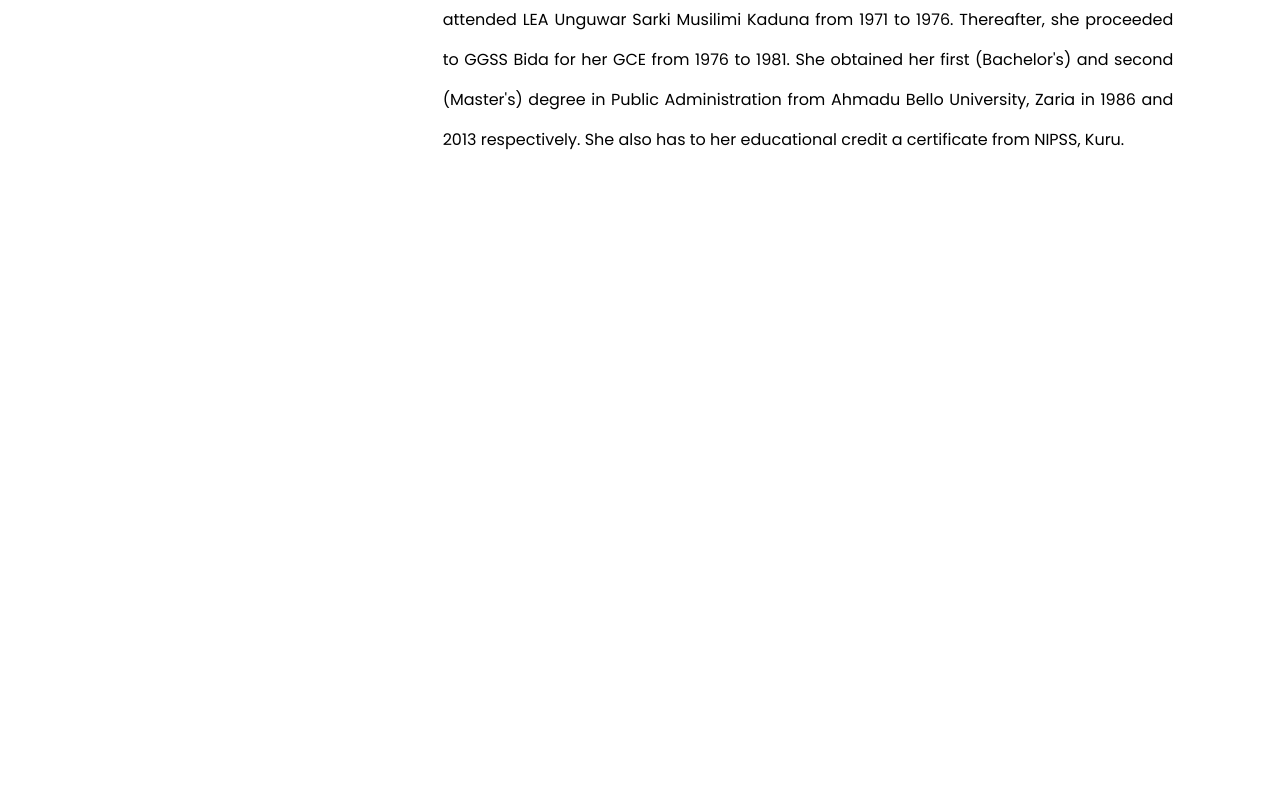
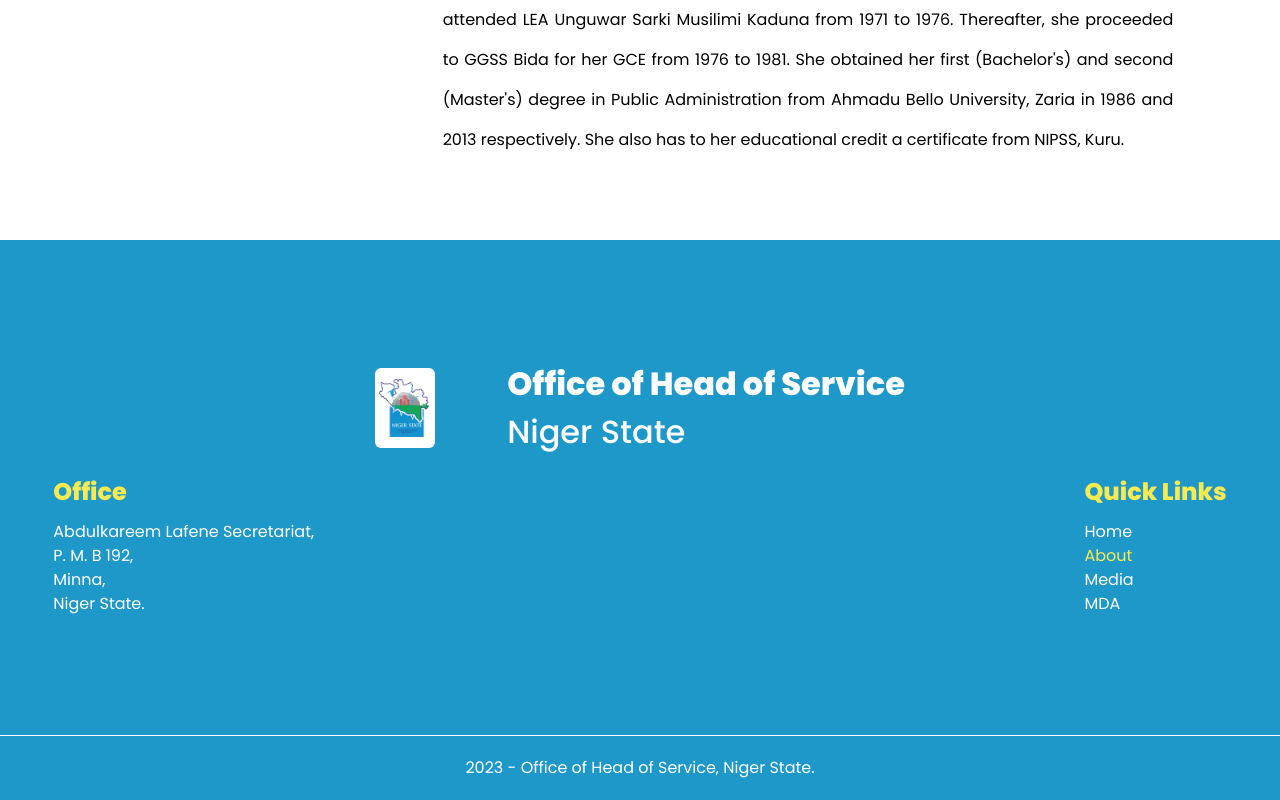
Before and after one commit to 3Deez/hos, a Next.js app: page /about in a window 1280 px wide. Shown: the part 722-1522 px from the top of the page. Before the commit the page ends 962 px from the top, so only its background shows below. Built offline with nearby package versions, Linux system fonts and the light colour scheme.

Commit message:
Update on teh footer of HoS

```diff
--- a/src/app/layout.tsx
+++ b/src/app/layout.tsx
@@ -1,6 +1,7 @@
 import Navbar from '@/components/Navbar/Navbar'
 import './globals.css'
 import { Poppins } from 'next/font/google'
+import Footer from '@/components/Footer/Footer'
 
 const poppins = Poppins({
   weight: ['300', '400', '500', '600', '700', '800', '900'],
@@ -23,6 +24,7 @@
         <Navbar />
 
         <div>{children}</div>
+        <Footer />
       </body>
     </html>
   )
--- a/src/app/page.tsx
+++ b/src/app/page.tsx
@@ -4,6 +4,7 @@
 import SecondSection from '@/components/screens/Home/SecondSection'
 import SeventhSection from '@/components/screens/Home/SeventhSection'
 import SixthSection from '@/components/screens/Home/SixthSection'
+import SubscribeSection from '@/components/screens/Home/SubscribeSection'
 import ThirdSection from '@/components/screens/Home/ThirdSection'
 
 export default function Home() {
@@ -16,6 +17,7 @@
       <FifthSection />
       <SixthSection />
       <SeventhSection />
+      <SubscribeSection />
     </>
   )
 }
--- /dev/null
+++ b/src/components/Footer/Footer.tsx
@@ -0,0 +1,54 @@
+import Image from 'next/image'
+import React, { FC } from 'react'
+import { NavbarLink } from '../Navbar/Navbar'
+
+const Footer: FC = () => {
+  return (
+    <footer className='relative flex min-h-[70vh] flex-col bg-primary'>
+      <div className='mx-auto mt-10 flex w-11/12 items-center justify-center gap-x-10 pb-5 pt-20 text-white'>
+        <button className='mr-8 h-[80px] w-[60px] rounded-md bg-white p-1'>
+          <Image src='/images/logo.png' alt='logo' width={50} height={80} />
+        </button>
+
+        <h1 className='text-[32px] font-extrabold'>
+          Office of Head of Service <br /> <span className='font-medium'>Niger State</span>{' '}
+        </h1>
+      </div>
+
+      <div className='mx-auto flex w-11/12 items-start justify-between gap-x-10'>
+        <div>
+          <h3 className='text-2xl font-extrabold text-yellow'>Office</h3>
+          <ul className='mt-3 text-base text-white'>
+            <li>Abdulkareem Lafene Secretariat,</li>
+            <li>P. M. B 192,</li>
+            <li>Minna,</li>
+            <li>Niger State.</li>
+          </ul>
+        </div>
+
+        <div>
+          <h3 className='text-2xl font-extrabold text-yellow'>Quick Links</h3>
+          <ul className='mt-3 text-base text-white'>
+            <li>
+              <NavbarLink href='/' label='Home' />
+            </li>
+            <li>
+              <NavbarLink href='/about' label='About' />
+            </li>
+            <li>
+              <NavbarLink href='/media' label='Media' />
+            </li>
+            <li>
+              <NavbarLink href='/mda' label='MDA' />
+            </li>
+          </ul>
+        </div>
+      </div>
+      <div className='absolute bottom-0 flex w-full items-center justify-center self-end border-t border-white py-5 text-center text-white'>
+        <p>{new Date().getFullYear()} - Office of Head of Service, Niger State.</p>
+      </div>
+    </footer>
+  )
+}
+
+export default Footer
--- a/src/components/Map/Map.tsx
+++ b/src/components/Map/Map.tsx
@@ -28,7 +28,6 @@
     height: '400px',
   },
 }) => {
-  console.log(containerStyle, 'hello world')
   return (
     <LoadScript googleMapsApiKey={process.env.GOOGLE_MAP_API_KEY as string}>
       <GoogleMap mapContainerStyle={containerStyle} center={center} zoom={13}>
--- a/src/components/Navbar/Navbar.tsx
+++ b/src/components/Navbar/Navbar.tsx
@@ -7,7 +7,7 @@
 import { Dispatch, FC, SetStateAction, useCallback, useEffect, useState } from 'react'
 import { ImCross, ImMenu } from 'react-icons/im'
 
-const NavbarLink: FC<{ label: string; href: string; setOpen?: Dispatch<SetStateAction<boolean>> }> = ({ href, label, setOpen }) => {
+export const NavbarLink: FC<{ label: string; href: string; setOpen?: Dispatch<SetStateAction<boolean>> }> = ({ href, label, setOpen }) => {
   const pathname = usePathname()
   const [activeUrl, setActiveUrl] = useState(`/${pathname.split('/')[1]}`)
 
--- a/src/components/screens/Home/SeventhSection.tsx
+++ b/src/components/screens/Home/SeventhSection.tsx
@@ -5,9 +5,10 @@
 const SeventhSection = () => {
   return (
     <section className='my-20 flex min-h-screen items-center justify-center py-10'>
-      <main className='h-[90vh] w-full '>
+      <main className='mb-20 h-[90vh] w-full'>
         <h1 className='mx-auto mb-10 w-11/12 text-5xl font-extrabold text-black'>Have Any Questions?</h1>
-        <div className='flex h-full justify-between'>
+
+        <aside className='flex h-full justify-between'>
           <div className='w-1/2 '>
             <Map
               containerStyle={{
@@ -16,6 +17,7 @@
               }}
             />
           </div>
+
           <aside className='flex h-full w-1/2 items-center justify-center bg-primary'>
             <div className='h-[90%] w-11/12  pt-10 text-center text-white'>
               <header className='mb-16'>
@@ -23,10 +25,10 @@
                 <h1 className='text-[52px] font-extrabold'>Contact Us</h1>
               </header>
 
-              <form className=''>
-                <div className='mb-5 flex w-full items-center justify-center gap-x-10'>
+              <form className='px-10 '>
+                <div className='mb-5 flex w-full items-center justify-between gap-x-10'>
                   {/* Field to enter user name */}
-                  <div className=' flex h-[80px] w-5/12 items-center justify-between overflow-hidden rounded-[16px] bg-dark-blue px-3'>
+                  <div className=' flex h-[80px] w-full  items-center justify-between overflow-hidden rounded-[16px] bg-dark-blue px-3'>
                     <input
                       type='text'
                       placeholder='Enter your Name'
@@ -36,7 +38,7 @@
                   </div>
 
                   {/* Email field */}
-                  <div className='flex h-[80px] w-5/12 items-center justify-between overflow-hidden rounded-[16px] bg-dark-blue px-3'>
+                  <div className='flex h-[80px] w-full items-center justify-between overflow-hidden rounded-[16px] bg-dark-blue px-3'>
                     <input
                       type='text'
                       placeholder='Enter your Email'
@@ -46,13 +48,13 @@
                   </div>
                 </div>
 
-                <div className='bg-darker-blue mx-auto mt-10 flex h-[250px] w-11/12 items-center justify-center'>
-                  <textarea className='h-full w-full rounded-xl bg-dark-blue' />
+                <div className='bg-darker-blue mx-auto mt-10 flex h-[250px]  items-center justify-center'>
+                  <textarea className='h-full w-full rounded-xl bg-dark-blue p-3 focus:border-0 active:border-0' />
                 </div>
               </form>
             </div>
           </aside>
-        </div>
+        </aside>
       </main>
     </section>
   )
--- /dev/null
+++ b/src/components/screens/Home/SubscribeSection.tsx
@@ -0,0 +1,27 @@
+import { FC } from 'react'
+
+const SubscribeSection: FC = () => {
+  return (
+    <section className='relative z-10 my-10 flex min-h-[50vh] items-end  justify-center bg-white text-white'>
+      <main className='absolute -bottom-20 flex h-[370px] w-11/12 items-center justify-center overflow-hidden rounded-[30px] bg-dark-blue bg-ellipse bg-center bg-no-repeat p-5'>
+        <form className='flex w-full flex-col items-center justify-center gap-y-5 text-center '>
+          <h1 className='text-[52px] font-extrabold'>Newsletter Subscription</h1>
+
+          <div className='z-10 flex h-[70px] w-8/12 items-center justify-between rounded-[34px] bg-primary px-3 py-1'>
+            <input
+              type='text'
+              placeholder='Enter your Email'
+              className='h-full w-full items-center bg-transparent placeholder:text-dark-blue focus:outline-none focus:ring-0 active:border-0 active:outline-none '
+            />
+            <button className='py-auto my-2 h-full rounded-[34px] bg-dark-blue px-6 text-2xl font-bold text-white'>Subscribe</button>
+          </div>
+        </form>
+        <svg className='absolute' width='1202' height='419' viewBox='0 0 1202 419' fill='none' xmlns='http://www.w3.org/2000/svg'>
+          <circle cx='601' cy='210' r='600.5' stroke='#F9EA52' />
+        </svg>
+      </main>
+    </section>
+  )
+}
+
+export default SubscribeSection
--- a/tailwind.config.js
+++ b/tailwind.config.js
@@ -19,6 +19,7 @@
         linear_gradient: 'linear-gradient(180deg, rgba(0, 86, 91, 0.17) 24.25%, #1E98C9 78.05%)',
         'home-bg': "url('/images/home-bg.png')",
         'lolo-hajia': "url('/images/lolo-hajia.png')",
+        ellipse: "url('/images/ellipse.png')",
       },
     },
   },
```
Also changed, not shown: public/images/ellipse.png (added), src/components/screens/Home/dist/SeventhSection.js (deleted).
